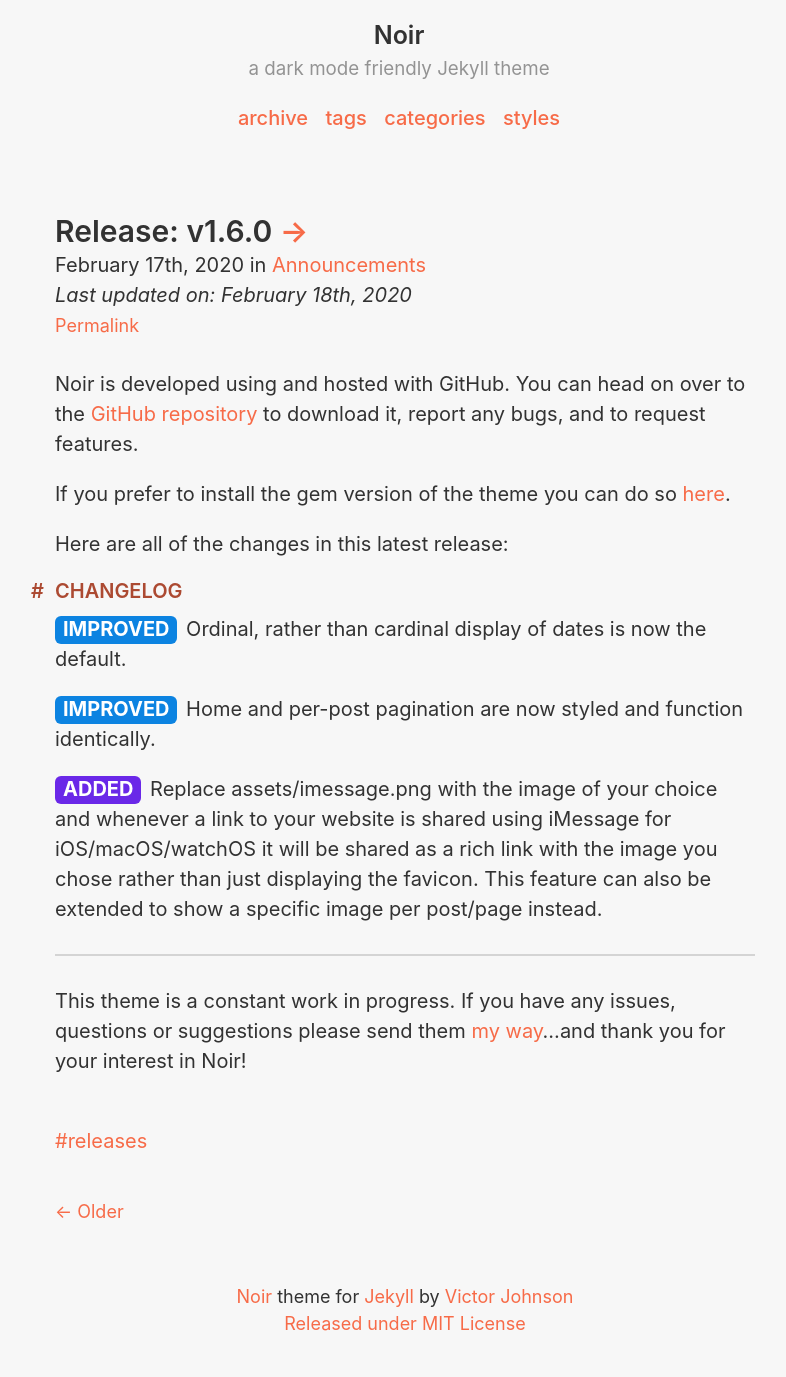
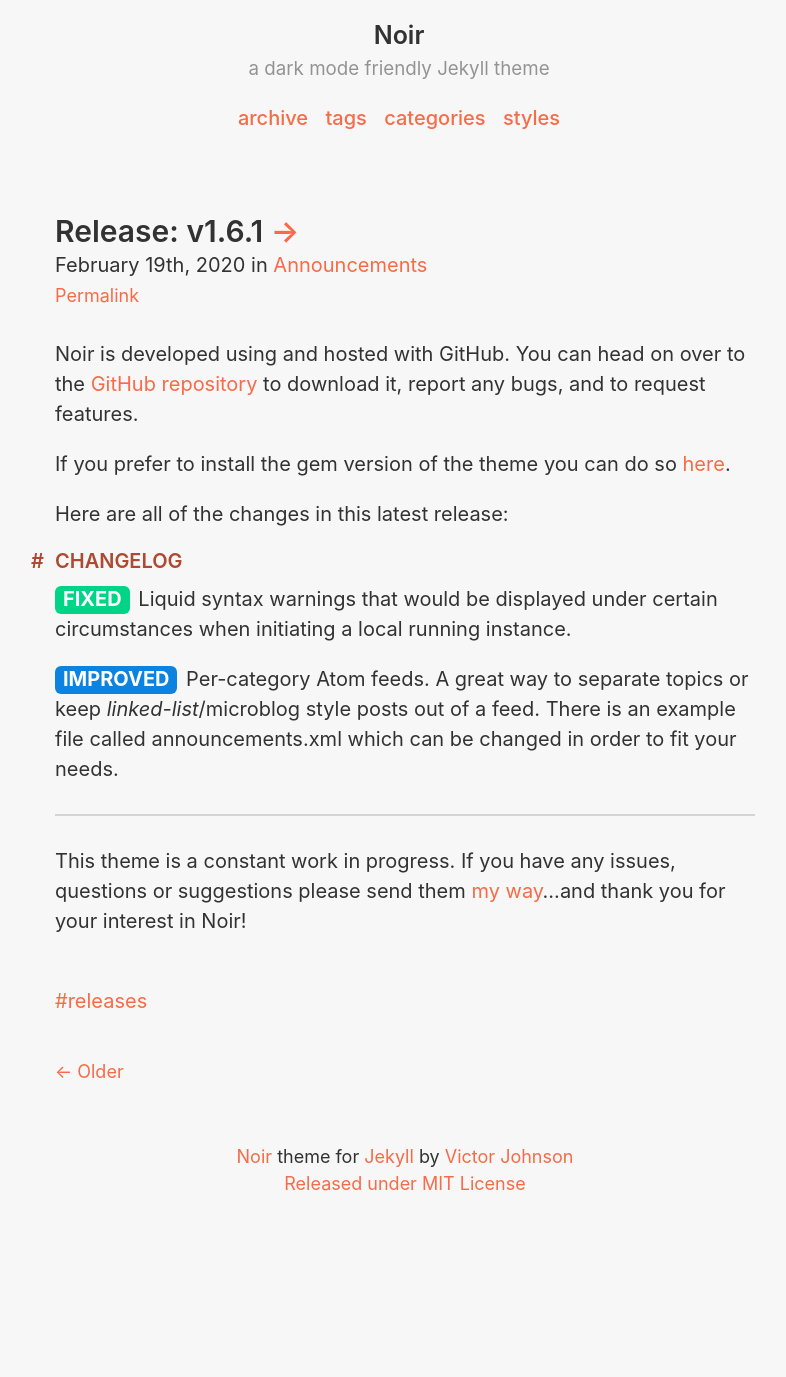
Before and after one commit to essentialenemy/noir, a Jekyll site: the page built from index.html, in a window 1280 px wide. Shown: the whole page, without its empty margins (235-1021 px from the left). Built offline with Jekyll 4.4.1, drawn with Linux system fonts in a browser that asks for light colours; the list of posts is cut into pages by our own code; after the commit the page ends 1237 px from its top, so only the background shows below that.

Commit message:
Updates for v1.6.1

```diff
--- a/_layouts/post.html
+++ b/_layouts/post.html
@@ -22,7 +22,7 @@
   {% unless forloop.last %}&nbsp;{% endunless %}
   {% endfor %}
   {%- if page.last_modified_at -%}
-  <br><i>Last updated on: {{ page.last_modified_at | {{ page.date | date_to_long_string: "ordinal", "US" }}</i>
+  <br><i>Last updated on: {{ page.last_modified_at | date_to_long_string: "ordinal", "US" }}</i>
   {%- endif -%}
   </time>{% if page.link %}<span class="external-link">External Link</span>{% endif %}
 
@@ -60,7 +60,7 @@
       <li>
         <a href="{{ site.baseurl }}{{ post.url }}">
           {{ post.title | smartify }}
-          <small><time datetime="{{ post.date | date_to_xmlschema }}">{{ post.date | {{ page.date | date_to_long_string: "ordinal", "US" }}</time></small>
+          <small><time datetime="{{ post.date | date_to_xmlschema }}">{{ post.date | date_to_long_string: "ordinal", "US" }}</time></small>
         </a>
       </li>
     {% endfor %}
--- a/_posts/2020-02-17-release-v-1-6-0.md
+++ /dev/null
@@ -1,30 +0,0 @@
----
-layout: post
-title: "Release: v1.6.0"
-date: 2020-02-17 12:30:45
-categories: [Announcements]
-tags: [releases]
-link: https://github.com/essentialenemy/noir/releases
-last_modified_at: 2020-02-18
----
-
-Noir is developed using and hosted with GitHub. You can head on over to the [GitHub repository]({{ site.github.repo }}) to download it, report any bugs, and to request features.
-
-If you prefer to install the gem version of the theme you can do so [here](https://rubygems.org/gems/noir-for-jekyll).
-
-Here are all of the changes in this latest release:
-
-#### CHANGELOG
-
-<span class="improved">IMPROVED</span> Ordinal, rather than cardinal display of dates is now the default.
-
-<span class="improved">IMPROVED</span> Home and per-post pagination are now styled and function identically.
-
-<span class="added">ADDED</span> Replace assets/imessage.png with the image of your choice and
-whenever a link to your website is shared using iMessage for iOS/macOS/watchOS it will be
-shared as a rich link with the image you chose rather than just displaying the favicon.
-This feature can also be extended to show a specific image per post/page instead.
-
----
-
-This theme is a constant work in progress. If you have any issues, questions or suggestions please send them [my way](https://github.com/essentialenemy)...and thank you for your interest in Noir!
--- /dev/null
+++ b/_posts/2020-02-19-release-v-1-6-1.md
@@ -0,0 +1,25 @@
+---
+layout: post
+title: "Release: v1.6.1"
+date: 2020-02-19 12:30:45
+categories: [Announcements]
+tags: [releases]
+link: https://github.com/essentialenemy/noir/releases
+---
+
+Noir is developed using and hosted with GitHub. You can head on over to the [GitHub repository]({{ site.github.repo }}) to download it, report any bugs, and to request features.
+
+If you prefer to install the gem version of the theme you can do so [here](https://rubygems.org/gems/noir-for-jekyll).
+
+Here are all of the changes in this latest release:
+
+#### CHANGELOG
+
+<span class="fixed">FIXED</span> Liquid syntax warnings that would be displayed under certain circumstances when initiating a local running instance.
+
+<span class="improved">IMPROVED</span> Per-category Atom feeds. A great way to separate topics or keep *linked-list*/microblog style posts out of a feed. There is an example
+file called announcements.xml which can be changed in order to fit your needs.
+
+---
+
+This theme is a constant work in progress. If you have any issues, questions or suggestions please send them [my way](https://github.com/essentialenemy)...and thank you for your interest in Noir!
--- a/index.html
+++ b/index.html
@@ -9,7 +9,7 @@
 <h1 class="post-title">
 <a href="{% if post.link %}{{ post.link }}{% else %}{{ post.url }}{% endif %}">{{ post.title | smartify }}</a>{% if post.link %}<span class="link-arrow"> &rarr;</span>{% endif %}
 </h1>
-    <time datetime="{{ post.date | date_to_xmlschema }}" class="post-date">{{ post.date | {{ page.date | date_to_long_string: "ordinal", "US" }}
+    <time datetime="{{ post.date | date_to_xmlschema }}" class="post-date">{{ post.date | date_to_long_string: "ordinal", "US" }}
     {% if post %}
     {% assign categories = post.categories %}
     {% else %}
@@ -20,7 +20,7 @@
     {% unless forloop.last %}&nbsp;{% endunless %}
     {% endfor %}
     {%- if post.last_modified_at -%}
-    <br><i>Last updated on: {{ post.last_modified_at | {{ page.date | date_to_long_string: "ordinal", "US" }}</i>
+    <br><i>Last updated on: {{ post.last_modified_at | date_to_long_string: "ordinal", "US" }}</i>
     {%- endif -%}
     </time>
 
```
Also changed, not shown: announcements.xml (added, +28 -0 lines), noir-for-jekyll.gemspec.
